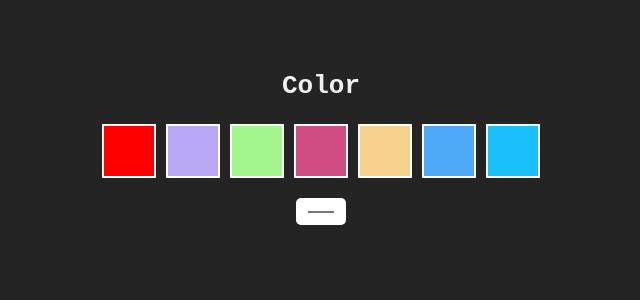
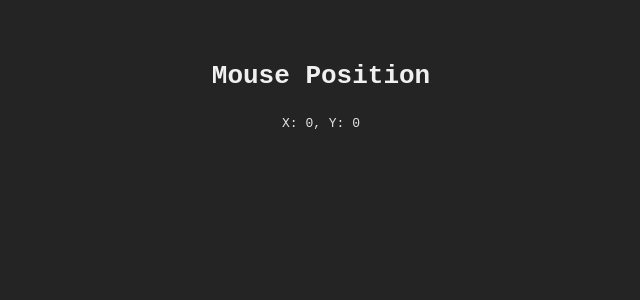
Before and after one commit to gjuanillo/react-refreshers, a React (Vite) app: page / in a window 1280 px wide. Shown: the top 300 px of the page, without its empty margins (319-959 px from the left). Built offline with nearby package versions, Linux system fonts and the light colour scheme.

Commit message:
Mouse Listener with UseEffect

```diff
--- a/src/App.css
+++ b/src/App.css
@@ -174,3 +174,12 @@ h1 {
 .custom-color-picker input:hover {
     background-color: cyan;
 }
+
+.mouse-tracker {
+    font-family: monospace;
+    text-align: center;
+    padding: 0px;
+    margin: 0px;
+    padding-top: 40px;
+    min-height: 100vh;
+}
--- a/src/App.tsx
+++ b/src/App.tsx
@@ -1,11 +1,11 @@
 import './App.css'
-import ColorPicker from './ColorPicker';
+import MouseTracker from './MouseTracker';
 
 function App() {
 
     return (
         <>
-            <ColorPicker/>
+            <MouseTracker/>
         </>
     )
 
--- /dev/null
+++ b/src/MouseTracker.tsx
@@ -0,0 +1,31 @@
+import { useEffect, useState } from "react";
+
+type Position = {
+    x: number;
+    y: number;
+};
+
+function MouseTracker() {
+    const [mousePosition, setMousePosition] = useState<Position>({x: 0, y: 0});
+
+    useEffect(() => {
+        const handleMouseMove = (event : MouseEvent) => {
+            setMousePosition({x: event.clientX, y: event.clientY});
+        };
+        window.addEventListener('mousemove', handleMouseMove);
+
+        return () => {
+            window.removeEventListener('mousemove', handleMouseMove);
+        }
+    }, []);
+
+    return (
+        <div className="mouse-tracker">
+            <h1>Mouse Position</h1>
+            <p>X: {mousePosition.x}, Y: {mousePosition.y}</p>
+        </div>
+    )
+
+}
+
+export default MouseTracker;
```
